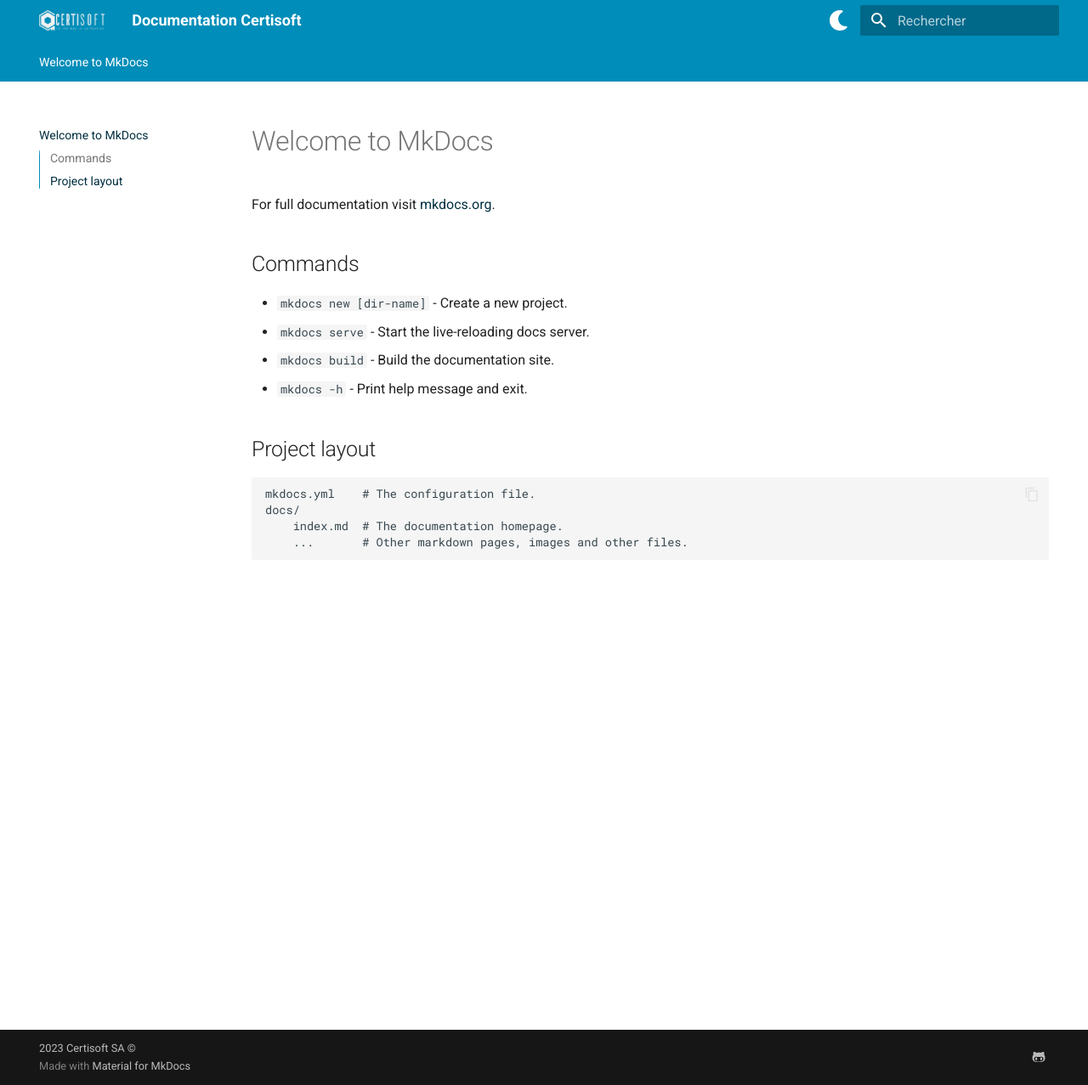
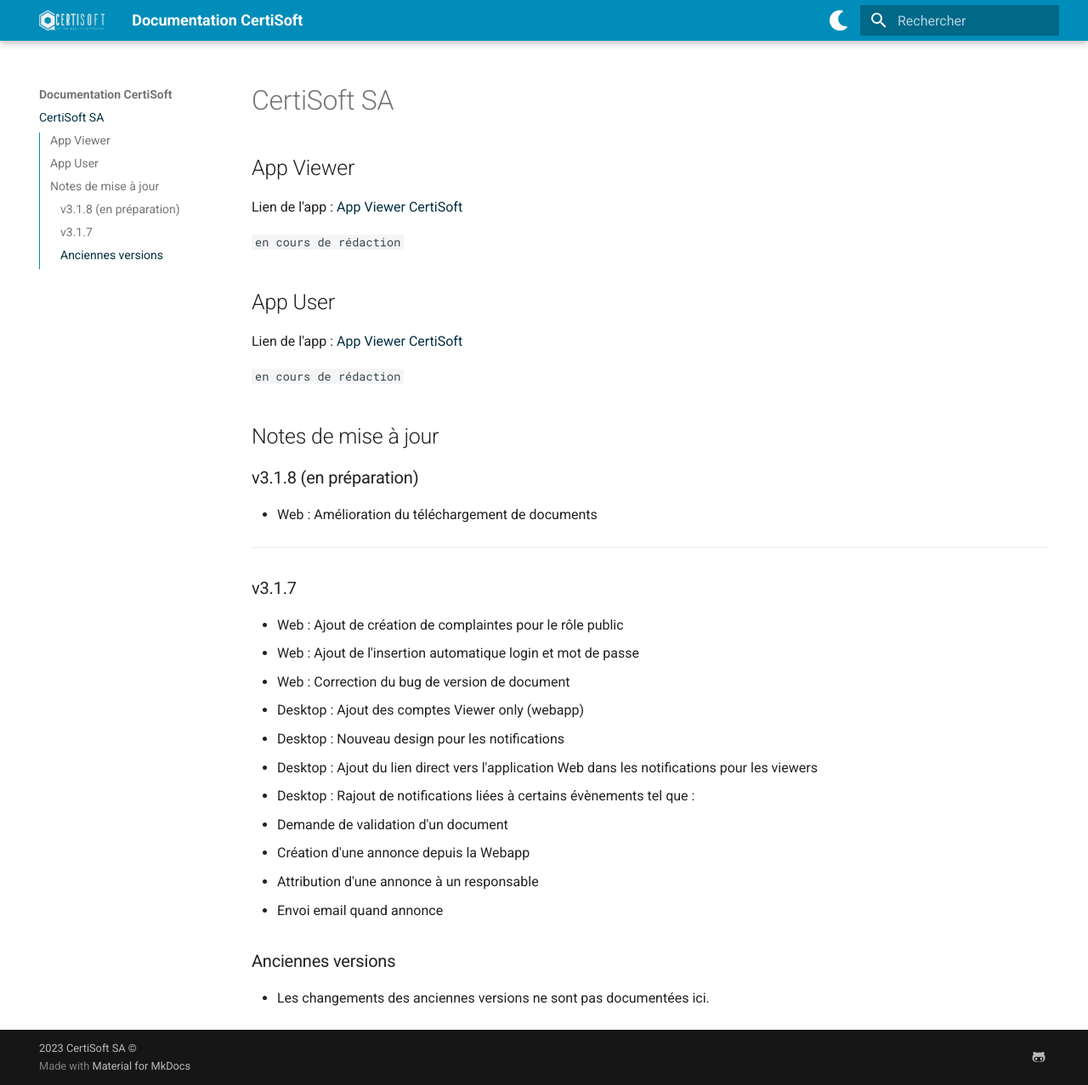
Before and after one commit to Bm-s/certisoft-docs, an MkDocs documentation site: the page built from docs/index.md, in a window 1280 px wide and 1277 px high. Shown: the whole window at 85% size. Built offline with MkDocs 1.6.1 and Material for MkDocs 9.7.7, drawn with Linux system fonts in a browser that asks for light colours.

Commit message:
Basic documentation

```diff
--- a/docs/index.md
+++ b/docs/index.md
@@ -1,17 +1,43 @@
-# Welcome to MkDocs
+# CertiSoft SA
 
-For full documentation visit [mkdocs.org](https://www.mkdocs.org).
+## App Viewer
 
-## Commands
+Lien de l'app : [App Viewer CertiSoft](https://app.certisoft.ch){:target="_blank"}
 
-* `mkdocs new [dir-name]` - Create a new project.
-* `mkdocs serve` - Start the live-reloading docs server.
-* `mkdocs build` - Build the documentation site.
-* `mkdocs -h` - Print help message and exit.
+`en cours de rédaction`
 
-## Project layout
+## App User
 
-    mkdocs.yml    # The configuration file.
-    docs/
-        index.md  # The documentation homepage.
-        ...       # Other markdown pages, images and other files.
+Lien de l'app : [App Viewer CertiSoft](https://app.certisoft.ch){:target="_blank"}
+
+`en cours de rédaction`
+
+
+## Notes de mise à jour
+
+
+### v3.1.8 (en préparation)
+
+- Web : Amélioration du téléchargement de documents
+
+---
+
+### v3.1.7
+
+ - Web : Ajout de création de complaintes pour le rôle public
+ - Web : Ajout de l'insertion automatique login et mot de passe
+ - Web : Correction du bug de version de document
+
+
+ - Desktop : Ajout des comptes Viewer only (webapp)
+ - Desktop : Nouveau design pour les notifications
+ - Desktop : Ajout du lien direct vers l'application Web dans les notifications pour les viewers
+ - Desktop : Rajout de notifications liées à certains évènements tel que :
+   - Demande de validation d'un document
+   - Création d'une annonce depuis la Webapp
+   - Attribution d'une annonce à un responsable
+   - Envoi email quand annonce
+
+### Anciennes versions
+
+- Les changements des anciennes versions ne sont pas documentées ici.
--- a/mkdocs.yml
+++ b/mkdocs.yml
@@ -1,4 +1,4 @@
-site_name: Documentation Certisoft
+site_name: Documentation CertiSoft
 
 theme:
   name: material
@@ -18,10 +18,8 @@
       primary: custom
 
   features:
-    - navigation.tabs
     - navigation.sections
     - toc.integrate
-    - navigation.top
     - search.suggest
     - search.highlight
     - content.tabs.link
@@ -40,4 +38,4 @@
     - icon: fontawesome/brands/github-alt
       link: https://boardmanagementsystems.ch
 
-copyright: 2023 <a href="https://certisoft.ch" target="_blank">Certisoft SA</a> &copy;
+copyright: 2023 <a href="https://certisoft.ch" target="_blank">CertiSoft SA</a> &copy;
```
